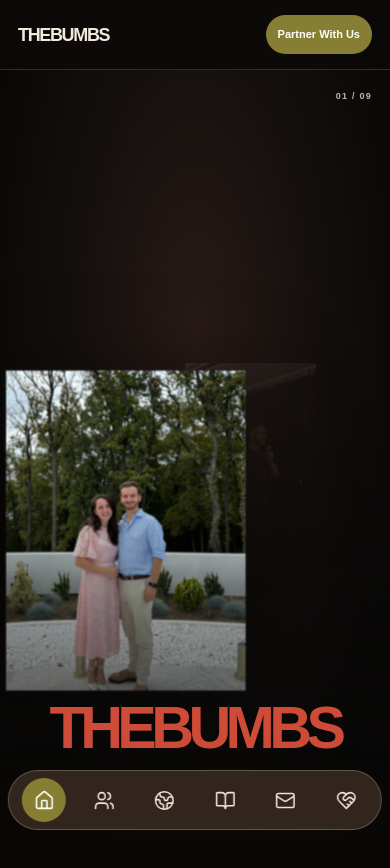
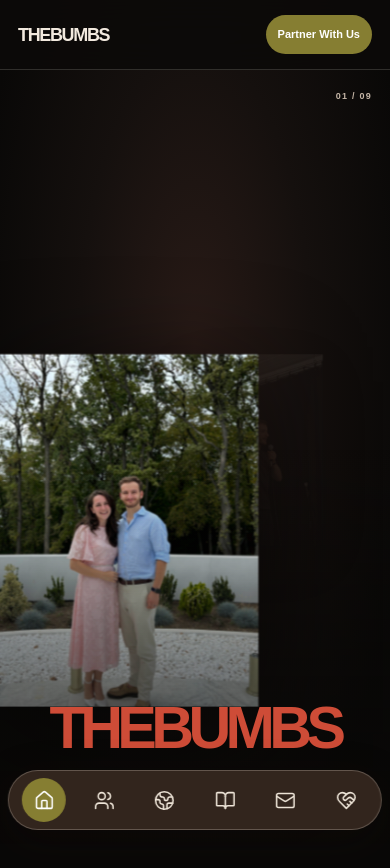
Before and after one commit to bumbmatei-sys/thebumbs-website, a Next.js app: page / in a window 390 px wide. Shown: the top 868 px of the page. Built offline with nearby package versions, Linux system fonts and the light colour scheme.

Commit message:
style: slightly enlarge zigzag tunnel photos while preserving proportions

```diff
--- a/app/globals.css
+++ b/app/globals.css
@@ -287,8 +287,8 @@ body{background:var(--cream);color:var(--ink)}
   display:block;
   width:max-content;
   height:max-content;
-  max-width:min(31vw,480px);
-  max-height:46svh;
+  max-width:min(35vw,540px);
+  max-height:51svh;
   margin:0;
   border:0;
   overflow:hidden;
@@ -301,8 +301,8 @@ body{background:var(--cream);color:var(--ink)}
   display:block;
   width:auto;
   height:auto;
-  max-width:min(31vw,480px);
-  max-height:46svh;
+  max-width:min(35vw,540px);
+  max-height:51svh;
   object-fit:contain;
 }
 .photo-tunnel-label{
@@ -365,8 +365,8 @@ body{background:var(--cream);color:var(--ink)}
   .site-header .header-partner{font-size:11px;padding:11px 12px;margin-left:auto}
   .photo-tunnel{height:760svh;margin:0 -18px}
   .photo-tunnel-label{top:90px;left:18px;right:18px;font-size:9px}
-  .tunnel-photo{width:max-content;height:max-content;max-width:59vw;max-height:44svh;top:62%;border-width:0}
-  .tunnel-photo img{width:auto;height:auto;max-width:59vw;max-height:44svh;object-fit:contain}
+  .tunnel-photo{width:max-content;height:max-content;max-width:65vw;max-height:49svh;top:62%;border-width:0}
+  .tunnel-photo img{width:auto;height:auto;max-width:65vw;max-height:49svh;object-fit:contain}
   .intro-brand-lockup{bottom:clamp(70px,11svh,110px);left:10px;right:10px}
   .intro-brand-lockup .cinematic-title{font-size:15.2vw}
   .intro-brand-lockup .cinematic-subtitle{font-size:12px;margin-bottom:17px}
```
